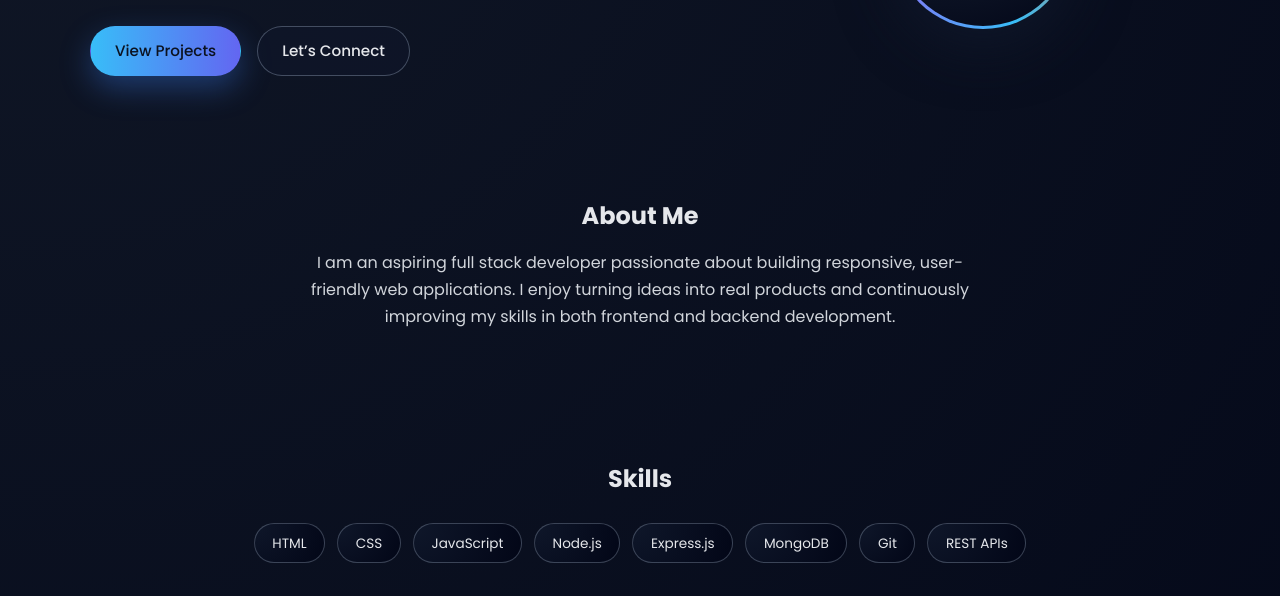
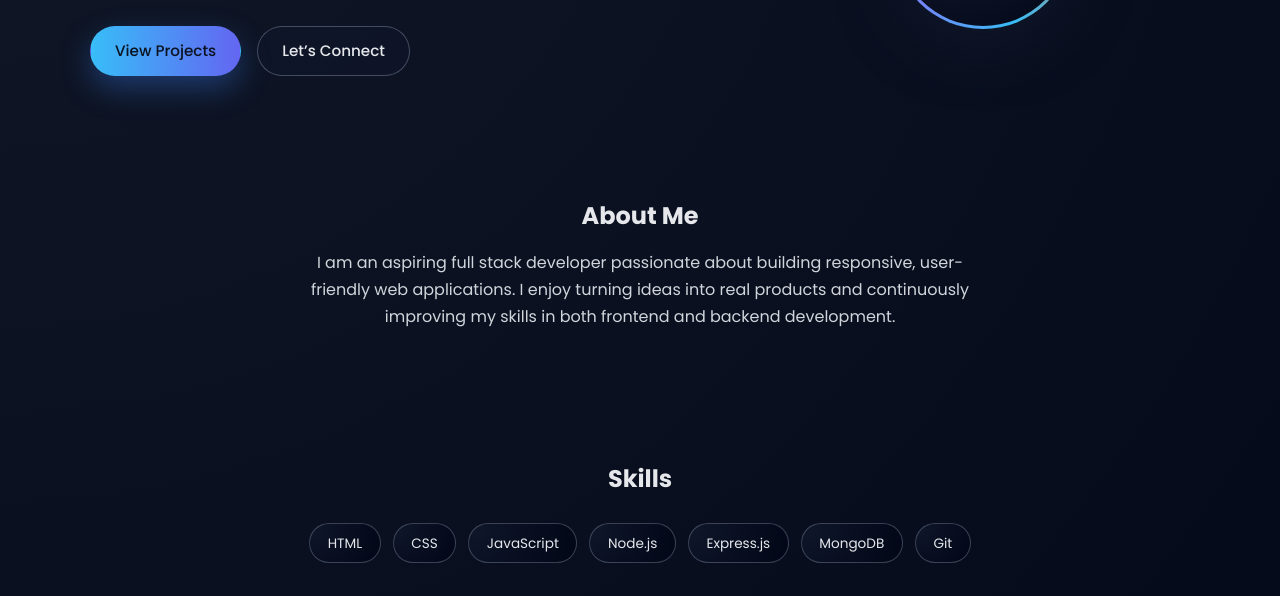
Before and after one commit to usha1126/portfolio-website, a website: page public/index.html in a window 1280 px wide. Shown: the part 356-952 px from the top of the page. Drawn offline with Linux system fonts and the light colour scheme; no server answers.

Commit message:
Update index.html

```diff
--- a/public/index.html
+++ b/public/index.html
@@ -80,7 +80,7 @@
       <li>Express.js</li>
       <li>MongoDB</li>
       <li>Git</li>
-      <li>REST APIs</li>
+
     </ul>
   </section>
 
```
